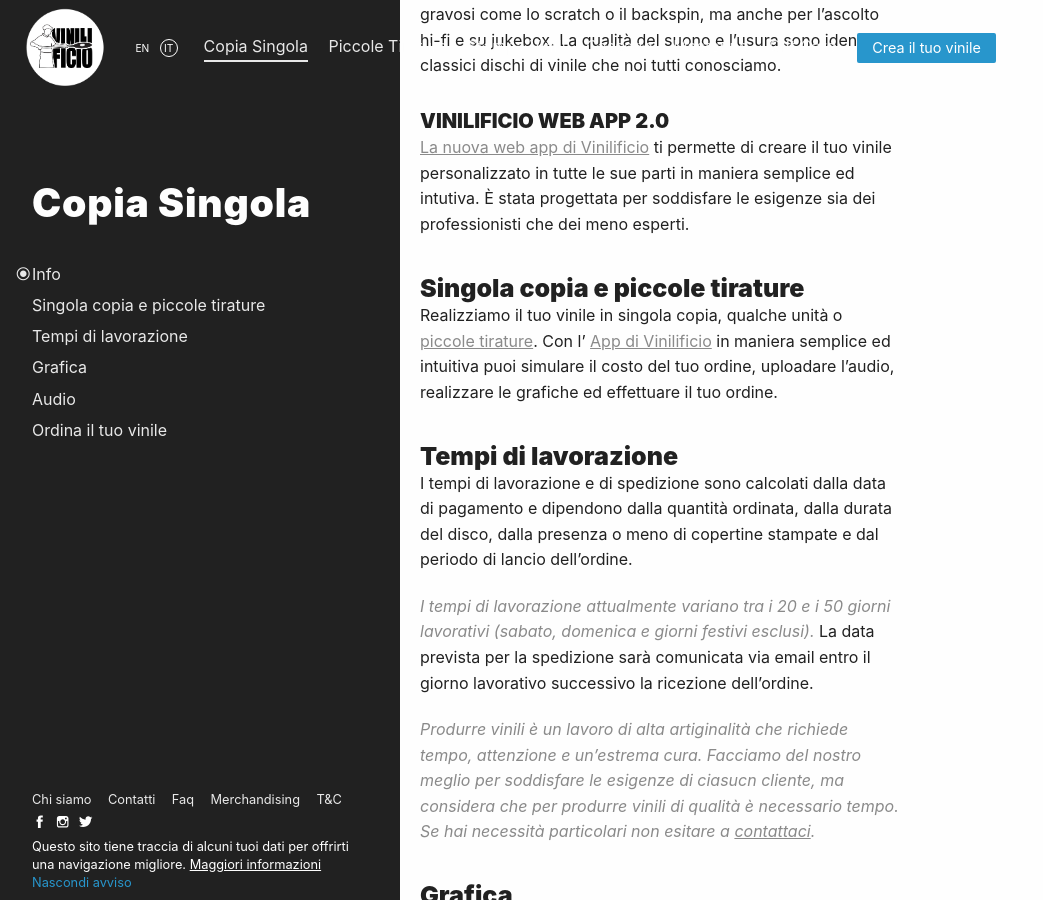
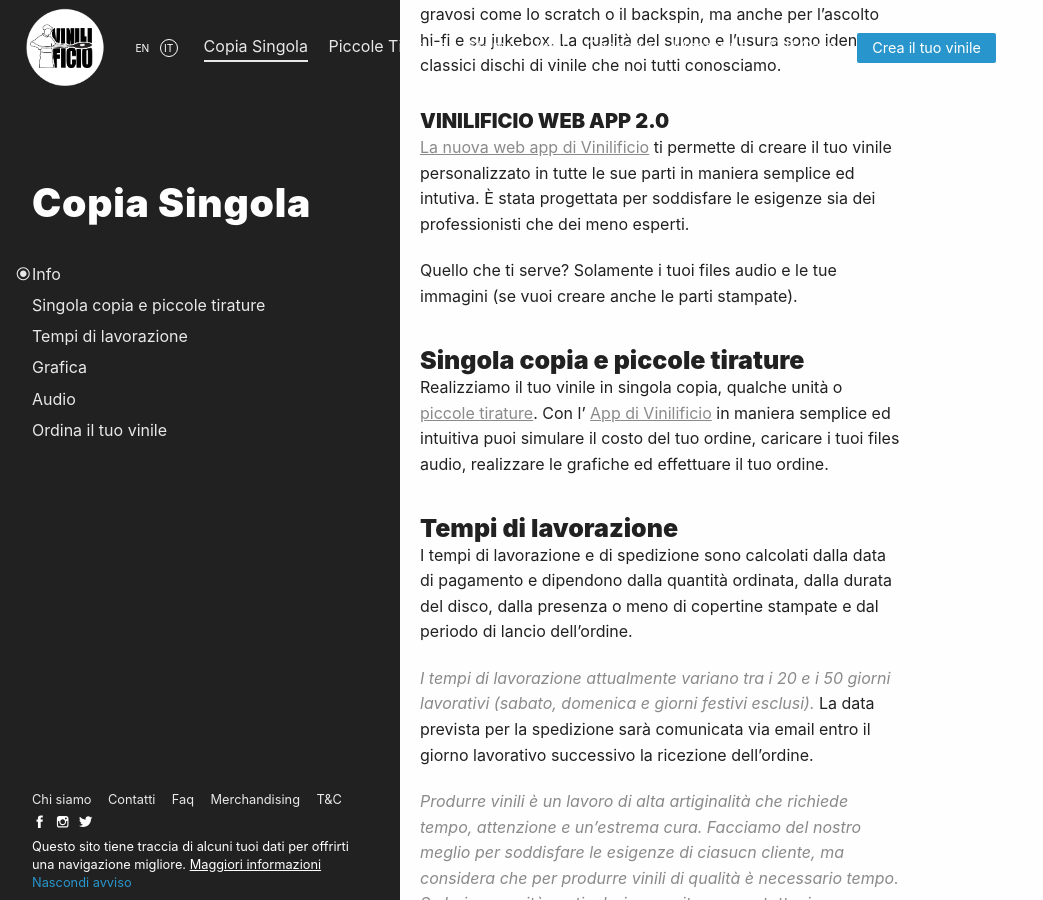
Before and after one commit to Vinilificio/vinilificio.com, a Jekyll site: the page built from _pages/copia-singola.md, in a window 1280 px wide and 900 px high, scrolled down 1135 px. Shown: the whole window, without its empty margins (0-1043 px from the left). Built offline with Jekyll 4.4.1, drawn with Linux system fonts in a browser that asks for light colours; nearby versions of some CDN libraries; comment, search, counter and statistics services are not loaded.

Commit message:
aggiornamento testo

```diff
--- a/_pages/copia-singola.md
+++ b/_pages/copia-singola.md
@@ -41,9 +41,11 @@
 #### VINILIFICIO WEB APP 2.0
 [La nuova web app di Vinilificio](https://app.vinilificio.com) ti permette di creare il tuo vinile personalizzato in tutte le sue parti in maniera semplice ed intutiva. È stata progettata per soddisfare le esigenze sia dei professionisti che dei meno esperti.
 
+Quello che ti serve? Solamente i tuoi files audio e le tue immagini (se vuoi creare anche le parti stampate).
+
 ### Singola copia e piccole tirature
 Realizziamo il tuo vinile in singola copia, qualche unità o [piccole tirature](/piccole-tirature/).
-Con l' [App di Vinilificio](https://app.vinilificio.com) in maniera semplice ed intuitiva puoi simulare il costo del tuo ordine, uploadare l'audio, realizzare le grafiche ed effettuare il tuo ordine.
+Con l' [App di Vinilificio](https://app.vinilificio.com) in maniera semplice ed intuitiva puoi simulare il costo del tuo ordine, caricare i tuoi files audio, realizzare le grafiche ed effettuare il tuo ordine.
 
 
 ### Tempi di lavorazione
```
